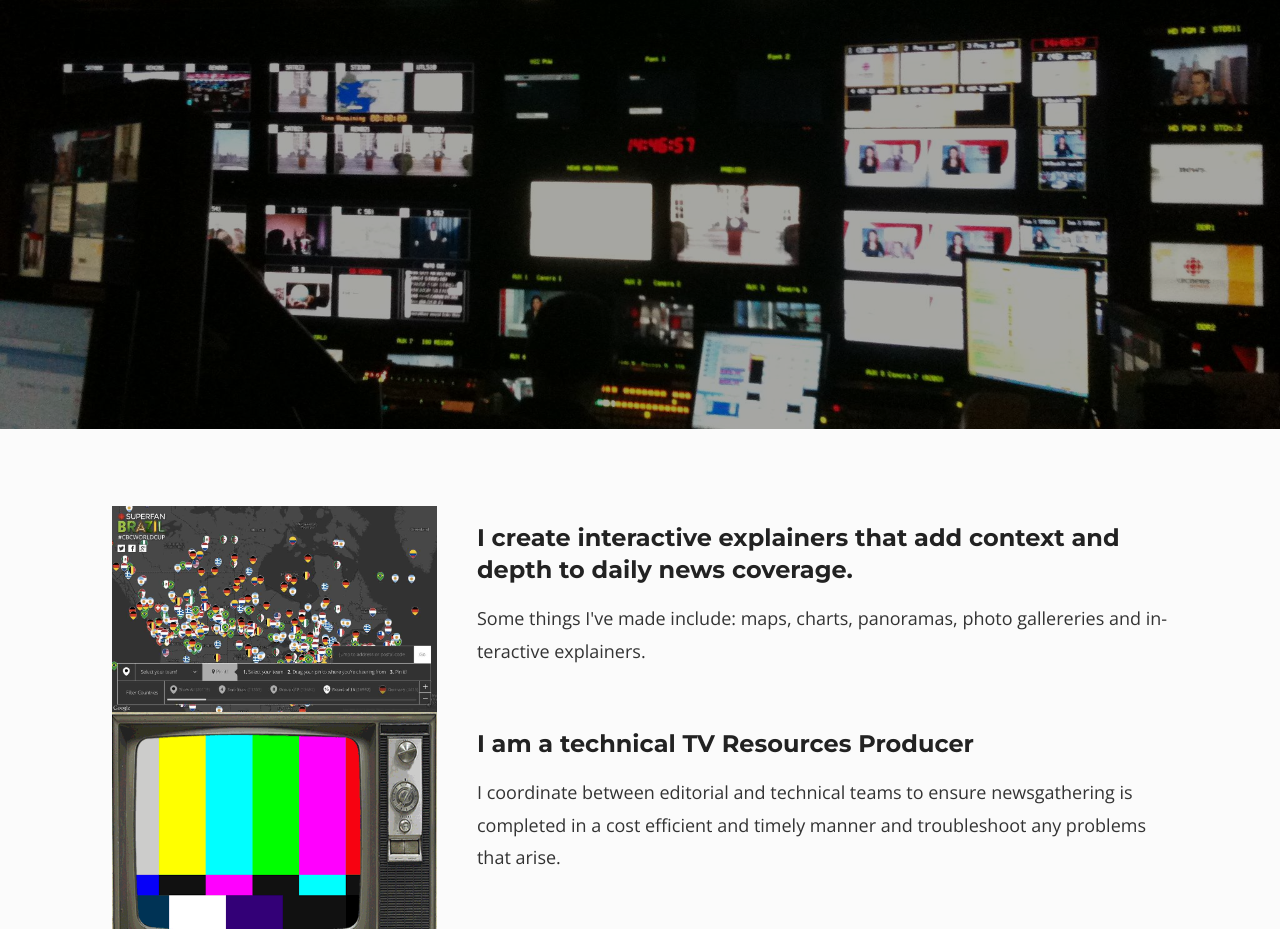
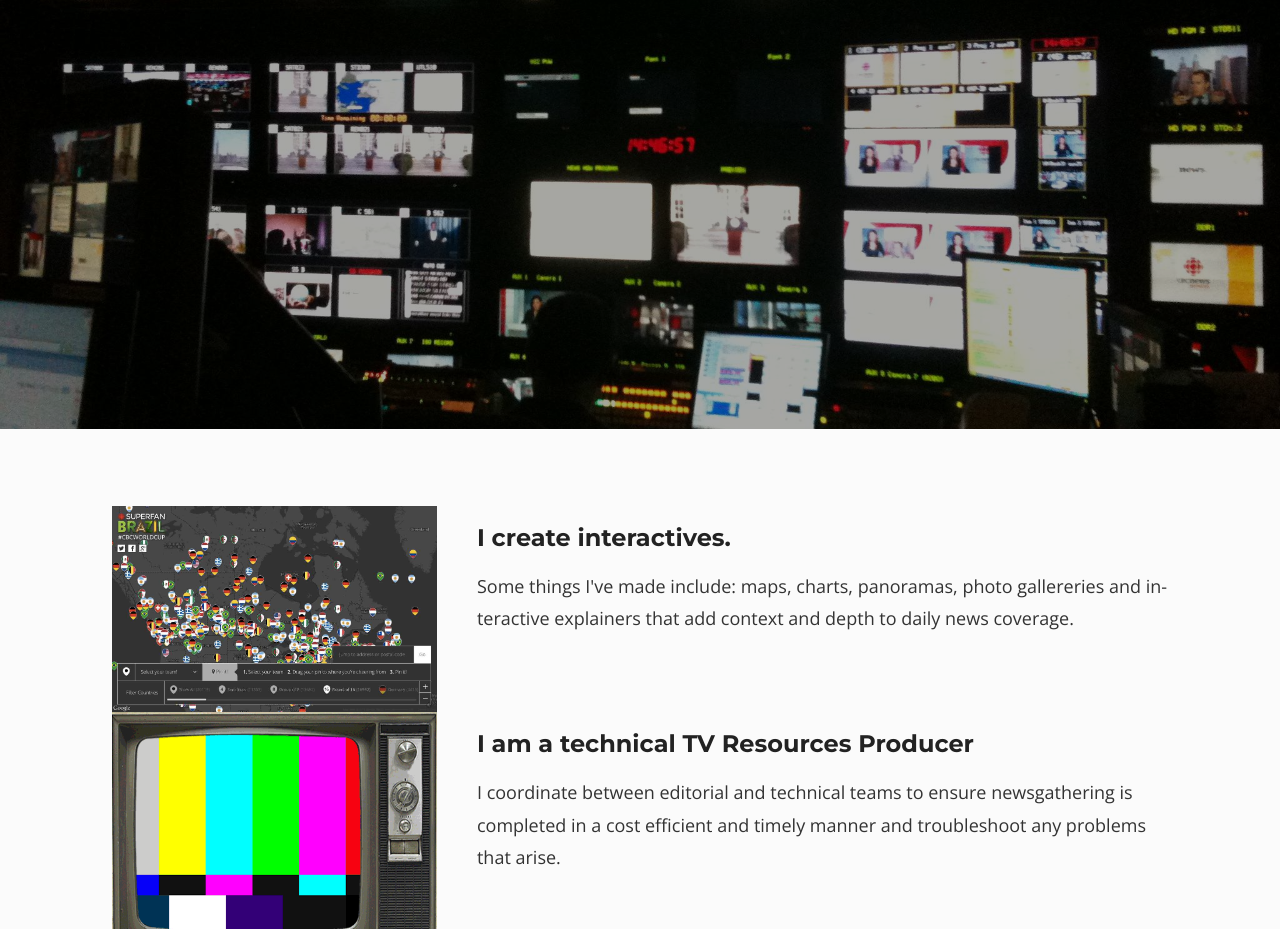
Before and after one commit to elainewong/elainewong.github.io, a plain HTML site: page index.html in a window 1280 px wide. Shown: the part 171-1100 px from the top of the page. Drawn offline with nearby package versions, Linux system fonts and the light colour scheme; some packages are replaced by stand-ins of ours.

Commit message:
Update index.html

```diff
--- a/index.html
+++ b/index.html
@@ -77,8 +77,8 @@ http://www.cbc.ca/news2/interactives/timeline-cdn-abortion-rights/
 									<img src="img/fanmap.jpg" alt="">
 								</div>
 								<div class="column eight last">
-									<h3>I create interactive explainers that add context and depth to daily news coverage.</h3>
-									<p>Some things I've made include: maps, charts, panoramas, photo gallereries and interactive explainers.</p>
+									<h3>I create interactives.</h3>
+									<p>Some things I've made include: maps, charts, panoramas, photo gallereries and interactive explainers that add context and depth to daily news coverage.</p>
 								</div>
 							</div><!-- carousel-item -->
 							<div class="carousel-item">
```
